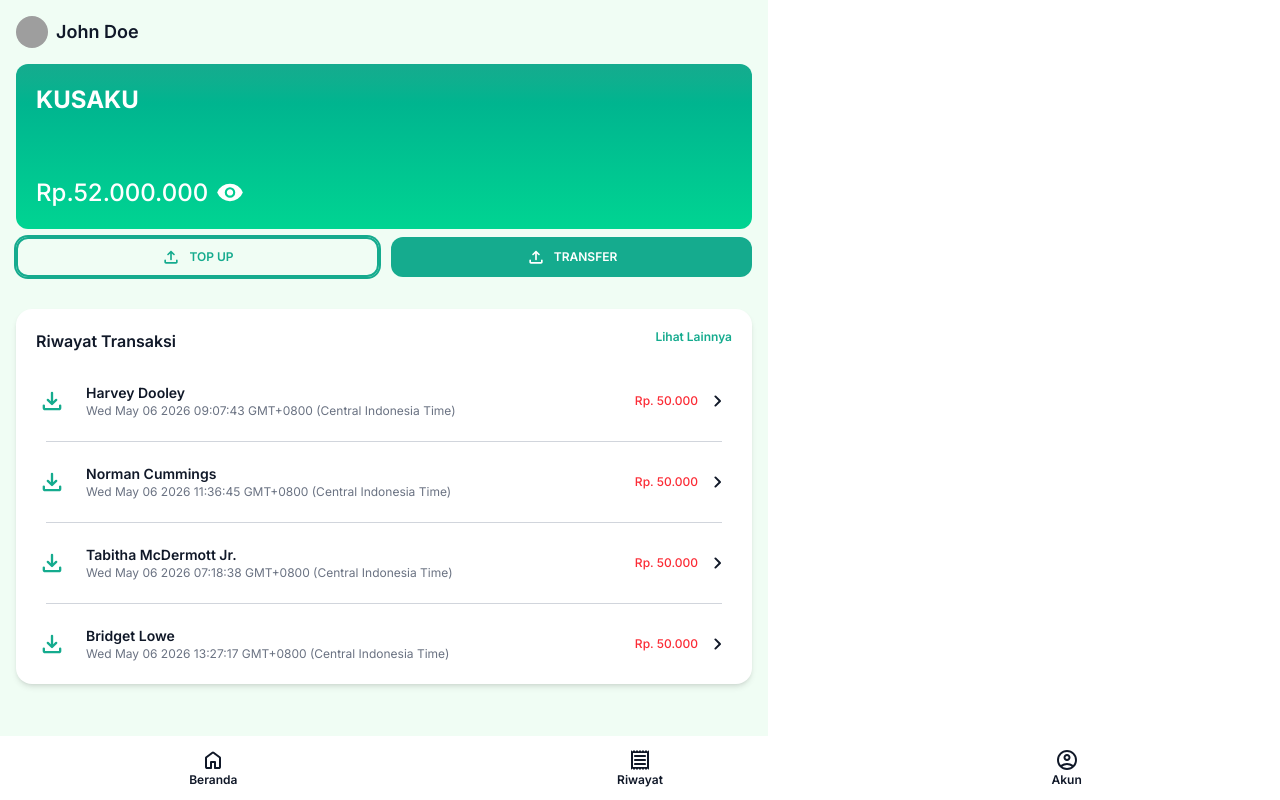
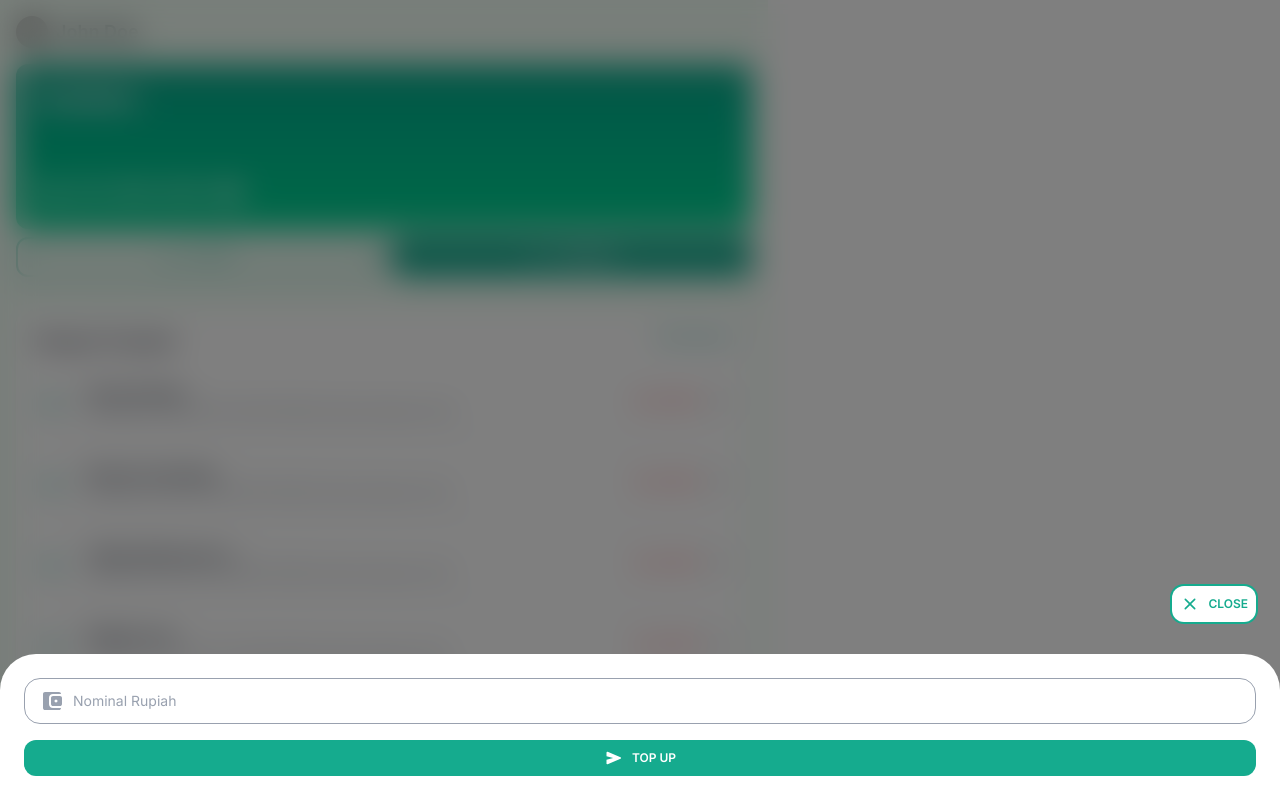
Before and after one commit to andimarcell/tailwind-fintech-ui-slicing, a website: page dist/pages/dashboard.html in a window 1280 px wide. Both pictures are taken after a click on the button "TOP UP". Drawn offline with Linux system fonts and the light colour scheme; grey boxes are pictures that could not be loaded; a web font is replaced by a local one.

Commit message:
16.Modal Top Up
Menerapkan elemen Native HTML5 dialog untuk menciptakan komponen Modal Top Up yang muncul dari bawah layar, dilengkapi efek glassmorphism menggunakan utility backdrop-blur yang modern.

Mengintegrasikan tombol aksi utama TOP UP di dashboard dengan atribut khusus data-modal-target untuk menghubungkan elemen UI dengan logika state management di JavaScript.

Menyusun struktur antarmuka di dalam modal yang mencakup header navigasi interaktif untuk tombol tutup, serta area form dengan radius lengkungan besar agar menyerupai aplikasi native.

Mempertahankan konsistensi sistem desain form pada input nominal menggunakan kombinasi utility peer dan group-focus-within.

```diff
--- a/dist/pages/dashboard.html
+++ b/dist/pages/dashboard.html
@@ -60,7 +60,8 @@
             <div class="mt-2 flex gap-3">
               <button
                 type="button"
-                class="hover:bg-brands-light-green text-brands-light-green border-brands-light-greenfocus:ring-green-400 inline-flex w-full items-center justify-center gap-2 rounded-xl border-2 bg-transparent p-2 text-xs font-semibold uppercase hover:text-white focus:ring-2 focus:outline-none disabled:cursor-not-allowed disabled:border-gray-300 disabled:bg-transparent disabled:text-gray-400"
+                class="open hover:bg-brands-light-green text-brands-light-green border-brands-light-greenfocus:ring-green-400 inline-flex w-full items-center justify-center gap-2 rounded-xl border-2 bg-transparent p-2 text-xs font-semibold uppercase hover:text-white focus:ring-2 focus:outline-none disabled:cursor-not-allowed disabled:border-gray-300 disabled:bg-transparent disabled:text-gray-400"
+                data-modal-target="modal-topup"
               >
                 <span
                   class="i-material-symbols-upload-rounded text-icon-sm"
@@ -295,6 +296,69 @@
         </a>
       </div>
       <!-- ./ Navbar -->
+
+      <!-- Modal Topup -->
+      <dialog
+        id="modal-topup"
+        class="m-0 size-full bg-transparent backdrop:bg-black/50 backdrop:backdrop-blur-lg open:flex open:max-h-none open:max-w-none open:flex-col open:justify-end"
+      >
+        <div class="flex flex-col">
+          <div class="flex justify-between px-6 pb-8">
+            <button
+              type="button"
+              class="text-brands-light-green invisible inline-flex items-center gap-2 rounded-xl bg-white p-2 text-xs font-semibold uppercase hover:bg-emerald-50 focus:ring-2 focus:outline-none disabled:cursor-not-allowed disabled:border-gray-300 disabled:bg-transparent disabled:text-gray-200"
+            >
+              <span
+                class="i-material-symbols-chevron-left-rounded text-icon-sm"
+              ></span>
+              <span>Back</span>
+            </button>
+            <button
+              type="button"
+              class="close text-brands-light-green inline-flex items-center gap-2 rounded-xl bg-white p-2 text-xs font-semibold uppercase hover:bg-emerald-50 focus:ring-2 focus:outline-none disabled:cursor-not-allowed disabled:border-gray-300 disabled:bg-transparent disabled:text-gray-200"
+              data-modal-target="modal-topup"
+            >
+              <span
+                class="i-material-symbols-close-rounded text-icon-sm"
+              ></span>
+              <span>Close</span>
+            </button>
+          </div>
+          <div class="flex flex-col gap-8 rounded-t-[36px] bg-white p-6">
+            <!-- Form Top -->
+            <form action="post" action="#" class="flex flex-col gap-4">
+              <div>
+                <div class="group relative">
+                  <input
+                    type="number"
+                    inputmode="numeric"
+                    class="peer w-full rounded-2xl border border-gray-400 bg-white p-3 ps-12 text-sm text-gray-900 transition-colors duration-300 placeholder:text-gray-400 invalid:bg-red-200 invalid:text-red-900 invalid:caret-red-900 focus:placeholder-green-400 focus:ring-2 focus:ring-green-400 focus:outline-none focus:invalid:ring-red-900 disabled:cursor-not-allowed disabled:border-gray-300 disabled:bg-gray-300"
+                    placeholder="Nominal Rupiah"
+                  />
+                  <div
+                    class="text-icon-md absolute inset-y-0 inset-s-0 flex items-center ps-4 text-gray-400 group-focus-within:text-green-400 peer-invalid:text-red-400 peer-invalid:peer-focus:text-red-900"
+                  >
+                    <span
+                      class="i-material-symbols-account-balance-wallet"
+                    ></span>
+                  </div>
+                </div>
+              </div>
+              <button
+                type="button"
+                class="bg-brands-light-green hover:bg-brands-dark-green inline-flex items-center gap-2 rounded-xl p-2 text-xs font-semibold text-white uppercase focus:ring-2 focus:ring-green-400 focus:outline-none disabled:cursor-not-allowed justify-center disabled:bg-gray-200 disabled:text-gray-400"
+              >
+                <span
+                  class="i-material-symbols-send-rounded text-icon-sm"
+                ></span>
+                <span>Top UP</span>
+              </button>
+            </form>
+            <!-- ./ Form Top -->
+          </div>
+        </div>
+      </dialog>
+      <!-- ./Modal Topup -->
     </div>
   </body>
 </html>
```
Also changed, not shown: dist/assets/css/output.css.
